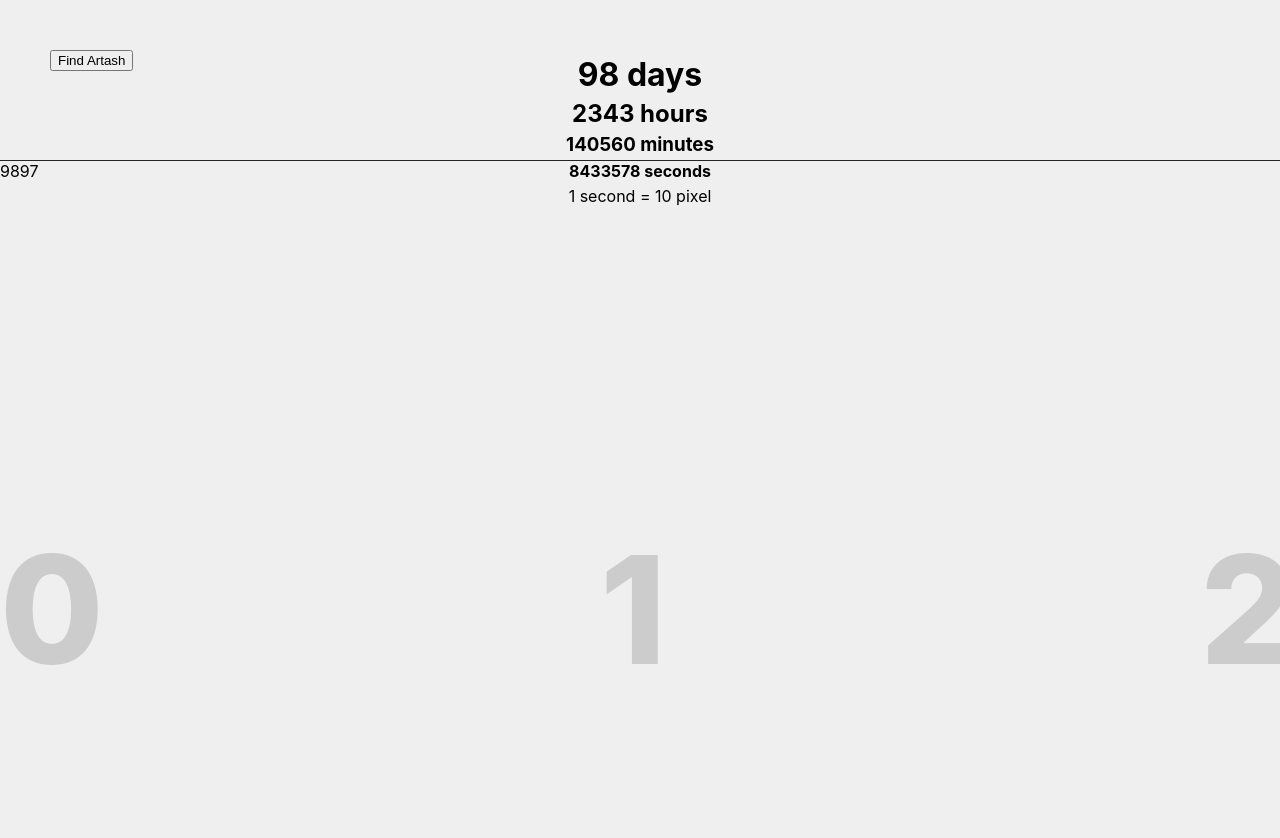
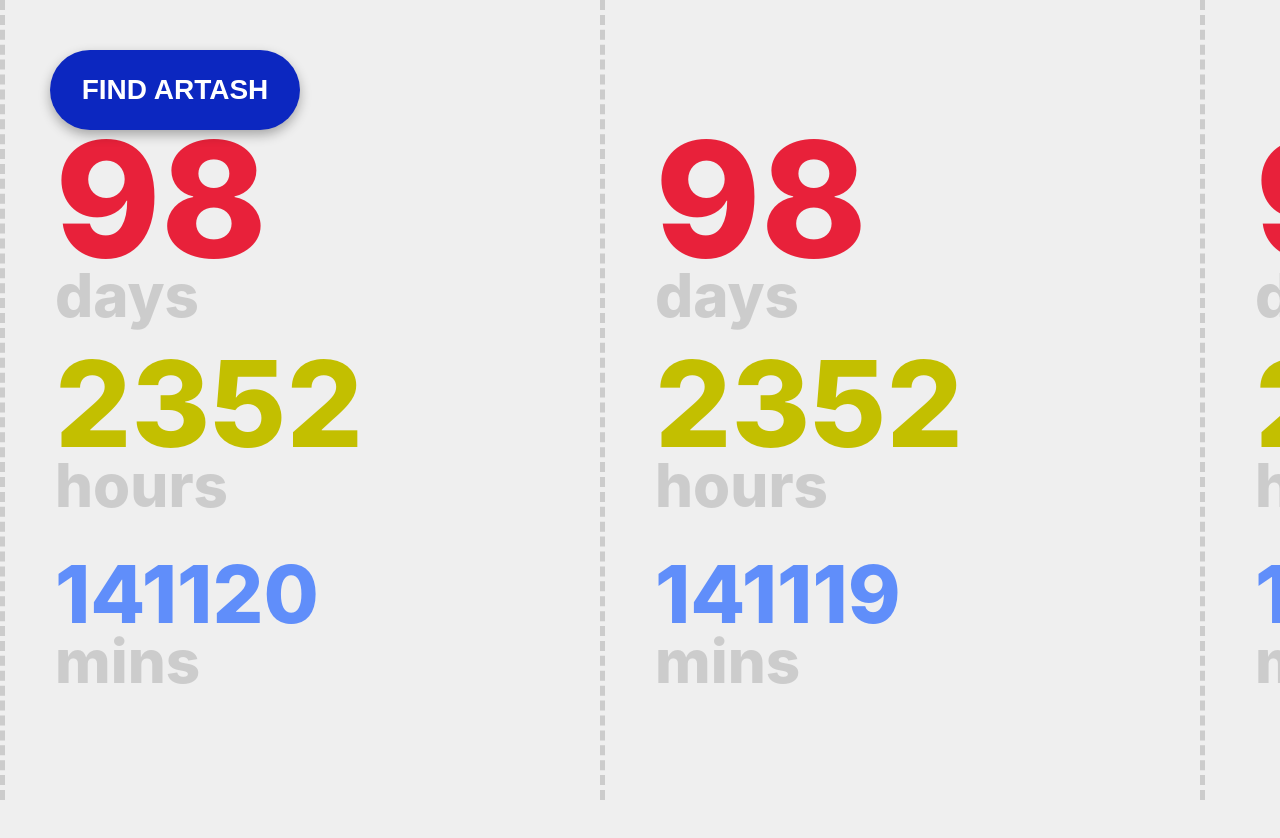
Before and after one commit to lvnr/100-dnevka, a React (Create React App) app: page / in a window 1280 px wide. Shown: the top 838 px of the page. After the commit the page ends 800 px from the top, so only its background shows below. Built offline with nearby package versions, Linux system fonts and the light colour scheme.

Commit message:
version 1.0

```diff
--- a/src/App.css
+++ b/src/App.css
@@ -16,17 +16,44 @@ h1, h2, h3, h4 {
 }
 
 .timeline {
-  height: 80vh;
-  border-top: 1px solid rgb(37, 37, 37);
+  height: 100vh;
   position: relative;
-  top: 20vh;
+  box-sizing: border-box;
+  margin-top: 0;
+}
+
+.ticks .block {
+  position: absolute;
+  font-weight: 800;
+  border-left: 5px dashed #ccc;
+  padding-left: 50px;
+  height: 100%;
+  margin-top: 0;
+  display: flex;
+  flex-direction: column;
+  line-height: 60px;
+  justify-content: space-evenly;
+  padding-top: 120px;
+  padding-bottom: 60px;
   box-sizing: border-box;
 }
 
-.ticks div {
-  position: absolute;
-  font-size: 150px;
-  font-weight: 800;
-  bottom: 100px;
+.ticks .block .time-block {
+  font-size: 160px;
+  color: #e8213a;
+}
+
+.ticks .block .time-block:nth-child(2) {
+  font-size: 120px;
+  color: #c3bf00;
+}
+
+.ticks .block .time-block:nth-child(3) {
+  font-size: 80px;
+  color: #608efa;
+}
+
+.ticks .block .time-block span {
   color: #ccc;
+  font-size: 60px;
 }
--- a/src/App.js
+++ b/src/App.js
@@ -18,6 +18,7 @@ function App() {
   const now = DateTime.local()
   const duration = Interval.fromDateTimes(now, endOfService)
   const todaySeconds = Interval.fromDateTimes(DateTime.local().startOf('day'), DateTime.local()).length('seconds')
+  const leftFromStartOfToday = Interval.fromDateTimes(DateTime.local().startOf('day'), endOfService)
 
   useEffect(() => {
     let ticker = setInterval(() => {
@@ -32,22 +33,33 @@ function App() {
     }
   }, [seconds, duration])
 
+  const leftInMinutes = new Array(24 * 60).fill(null).map((_, i) => leftFromStartOfToday.length('minutes') - i)
+
   return (
     <div className="App">
-      <div className='time'>
+      {/* <div className='time'>
         <h1>{days} days</h1>
         <h2>{hours} hours</h2>
         <h3>{minutes} minutes</h3>
         <h4>{seconds} seconds</h4>
         <div>1 second = 10 pixel</div>
-      </div>
+      </div> */}
       <div className='timeline' style={{ width: daySeconds * 10 + 'px' }}>
-        <span>{days}</span>
-        <span>{days-1}</span>
         <div className='ticks'>
-          {new Array(24 * 60).fill(null).map((_, i) => (
-            <div key={i} style={{ left: i * 600 + 'px' }}>
-              {i}
+          {leftInMinutes.map((minute, i) => (
+            <div className='block' key={i} style={{ left: i * 600 + 'px' }}>
+              <div className='time-block'>
+                {Math.ceil(leftFromStartOfToday.length('days') - i / 60 / 24)}<br/>
+                <span>days</span>
+              </div>
+              <div className='time-block'>
+                {Math.ceil(leftFromStartOfToday.length('hours') - i / 60)}<br/>
+                <span>hours</span>
+              </div>
+              <div className='time-block'>
+                {minute}<br/>
+                <span>mins</span>
+              </div>
             </div>
           ))}
         </div>
--- a/src/Artash.css
+++ b/src/Artash.css
@@ -1,16 +1,40 @@
 
 figure {
   position: absolute;
-  width: 200px;
   user-select: none;
   pointer-events: none;
   transition: transform 1s linear;
+  bottom: 15%;
+  height: 75%;
 }
 
 .find-artash {
+  color: white;
   position: fixed;
   left: 50px;
   top: 50px;
+  width: 250px;
+  height: 80px;
+  background-color: hsl(231, 88%, 40%);
+  font-size: 28px;
+  text-transform: uppercase;
+  font-weight: 800;
+  border: 0;
+  border-radius: 50px;
+  transition: all .2s ease-in-out;
+  box-shadow: 0 5px 12px 0 rgba(0, 0, 0, .3);
+  outline: 0;
+}
+
+.find-artash:hover {
+  cursor: pointer;
+  transform: translateY(-5px);
+  background-color: hsl(231, 88%, 55%);
+  box-shadow: 0 15px 26px 0 rgba(0, 0, 0, .2);
+}
+
+.find-artash:active {
+  background-color: hsl(231, 88%, 65%);
 }
 
 #head {
@@ -23,7 +47,7 @@ figure {
 }
 
 #body {
-  width: 100%;
+  height: 100%;
   margin-top: 50%;
 }
 
```
